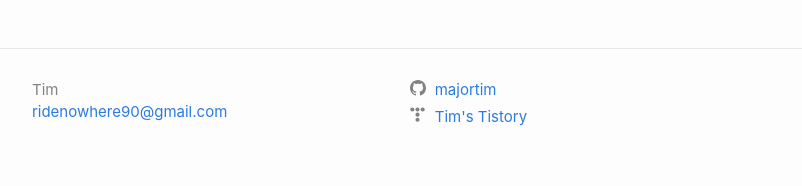
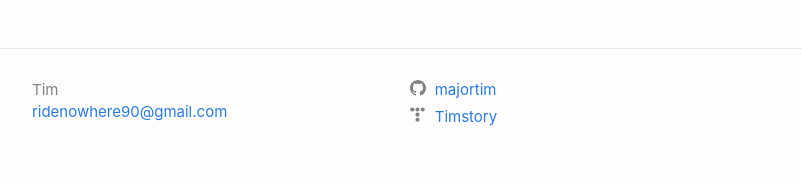
Before and after one commit to majortim/majortim.github.io, a Jekyll site: the page built from posts.md, in a window 1280 px wide. Shown: the part 1436-1622 px from the top of the page, without its empty margins (238-1040 px from the left). Built offline with Jekyll 4.4.1, drawn with Linux system fonts in a browser that asks for light colours.

Commit message:
Tistory 추가

```diff
--- a/_config.yml
+++ b/_config.yml
@@ -9,7 +9,7 @@ url: https://majortim.github.io #"" the base hostname & protocol for your site,
 github_username: majortim
 tistory:
   username: majortim
-  description: Tim's Tistory
+  description: Timstory
 header_pages:
   # - about.md
   - projects.md
```
